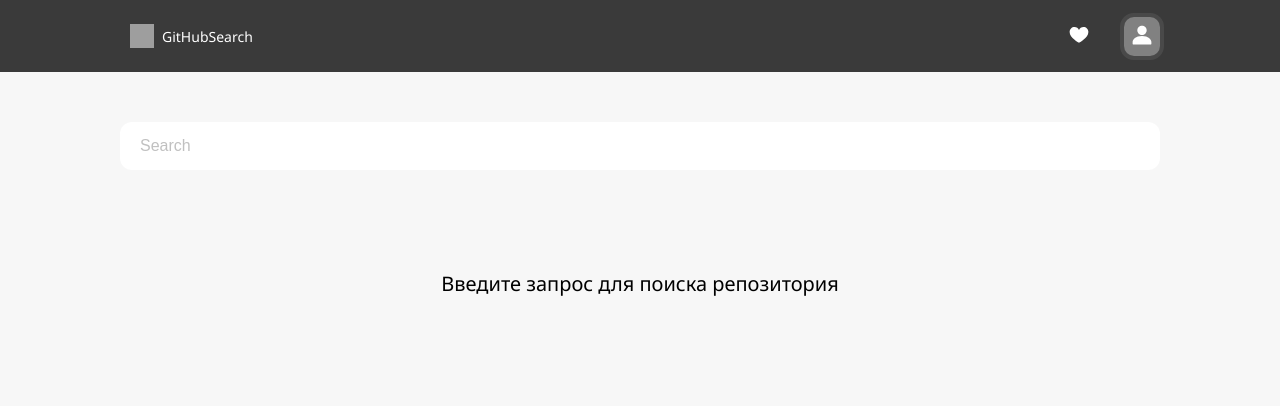
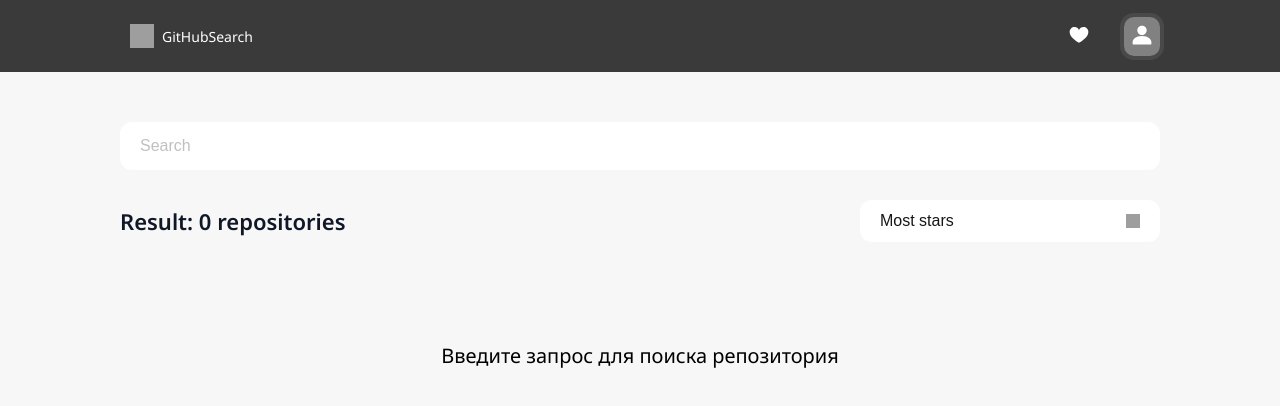
Before and after one commit to AidaChernyavskaya/smartway, a React (Create React App) app: page / in a window 1280 px wide. Shown: the top 406 px of the page. Built offline with nearby package versions, Linux system fonts and the light colour scheme; grey boxes are pictures that could not be loaded.

Commit message:
Change time interval

```diff
--- a/src/components/layout/PaginationButtons/PaginationButtons.tsx
+++ b/src/components/layout/PaginationButtons/PaginationButtons.tsx
@@ -9,7 +9,7 @@ const PaginationButtons = observer(() => {
     const searchValue = searchValueStore.searchValue;
     const sortValue = sortValueStore.sortValue;
     const order = sortValueStore.order;
-    const totalCoint = repositoriesStore.totalCount;
+    const totalCount = repositoriesStore.totalCount;
 
     const prevPage = () => {
         repositoriesStore.prevPage(searchValue, sortValue, order)
@@ -19,7 +19,7 @@ const PaginationButtons = observer(() => {
         repositoriesStore.nextPage(searchValue, sortValue, order)
     }
 
-    if( totalCoint === 0) {
+    if( totalCount === 0) {
         return <></>
     }
 
--- a/src/components/layout/RepositoriesListLayout/RepositoriesListLayout.tsx
+++ b/src/components/layout/RepositoriesListLayout/RepositoriesListLayout.tsx
@@ -20,7 +20,7 @@ const RepositoriesListLayout = observer(() => {
             repositoriesStore.resetPages();
             repositoriesStore.resetRepositories();
             repositoriesStore.fetchRepositories(searchValue, sortValue, order);
-        }, 1000)
+        }, 300)
         return () => clearTimeout(timerId);
     }, [searchValue, sortValue, order]);
 
@@ -38,7 +38,6 @@ const RepositoriesListLayout = observer(() => {
 
     return (
         <div>
-            <SortFieldLayout/>
             <div className={styles.repos}>
                 {repositoriesStore.repositories.map((repo) => (
                     <RepoCardMini repo={repo} key={repo.id}/>
--- a/src/components/layout/SortFieldLayout/SortFieldLayout.tsx
+++ b/src/components/layout/SortFieldLayout/SortFieldLayout.tsx
@@ -6,10 +6,6 @@ import styles from './SortFieldLayout.module.css';
 
 const SortFieldLayout = observer(() => {
     const totalCount = repositoriesStore.totalCount;
-
-    if (totalCount === 0) {
-        return <></>
-    }
 
     return (
         <div className={styles.repos_info}>
--- a/src/pages/MainPage.tsx
+++ b/src/pages/MainPage.tsx
@@ -1,11 +1,13 @@
 import React from 'react';
 import SearchField from "../components/library/SearchField/SearchField";
 import RepositoriesListLayout from "../components/layout/RepositoriesListLayout/RepositoriesListLayout";
+import SortFieldLayout from "../components/layout/SortFieldLayout/SortFieldLayout";
 
 const MainPage = () => {
     return (
         <div className={'container'}>
             <SearchField/>
+            <SortFieldLayout/>
             <RepositoriesListLayout/>
         </div>
     );
```
